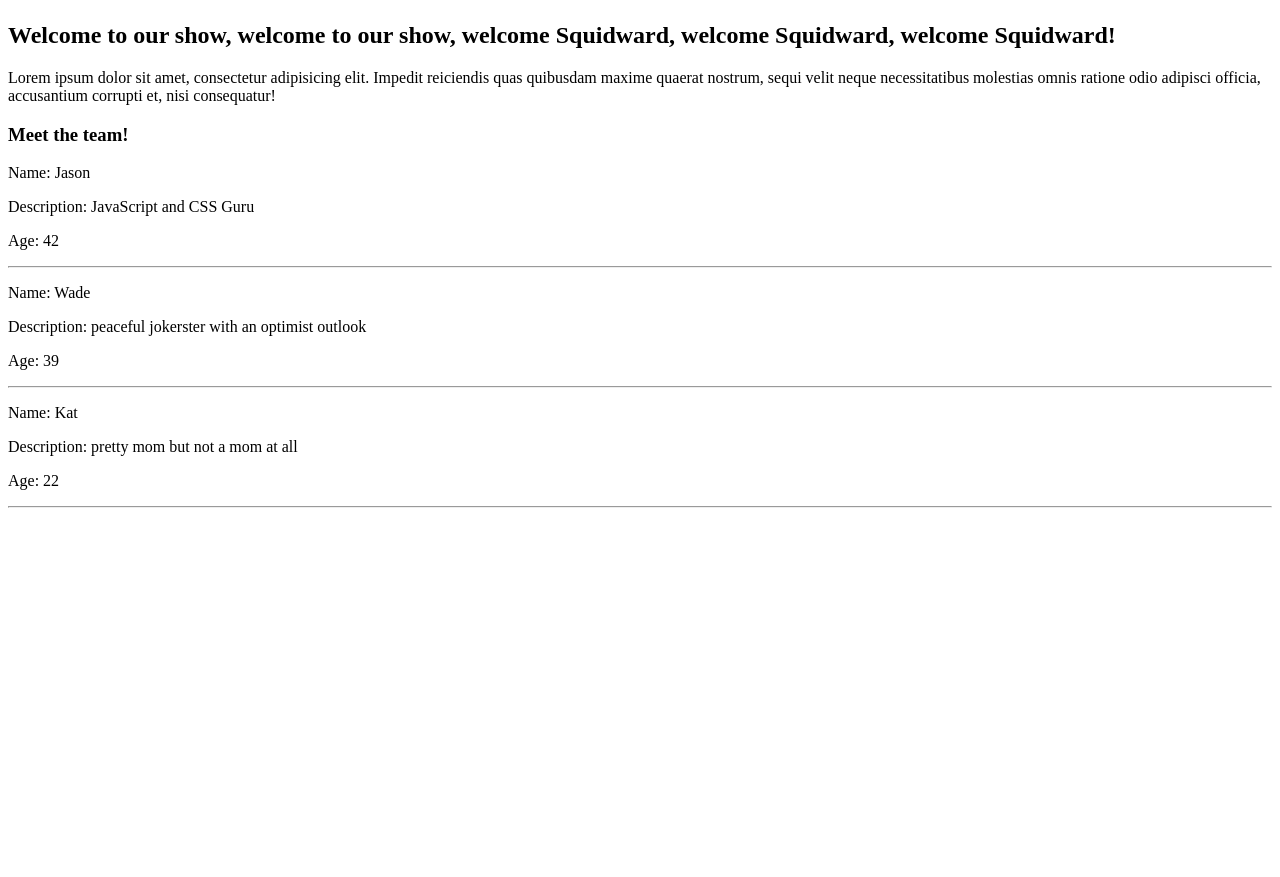
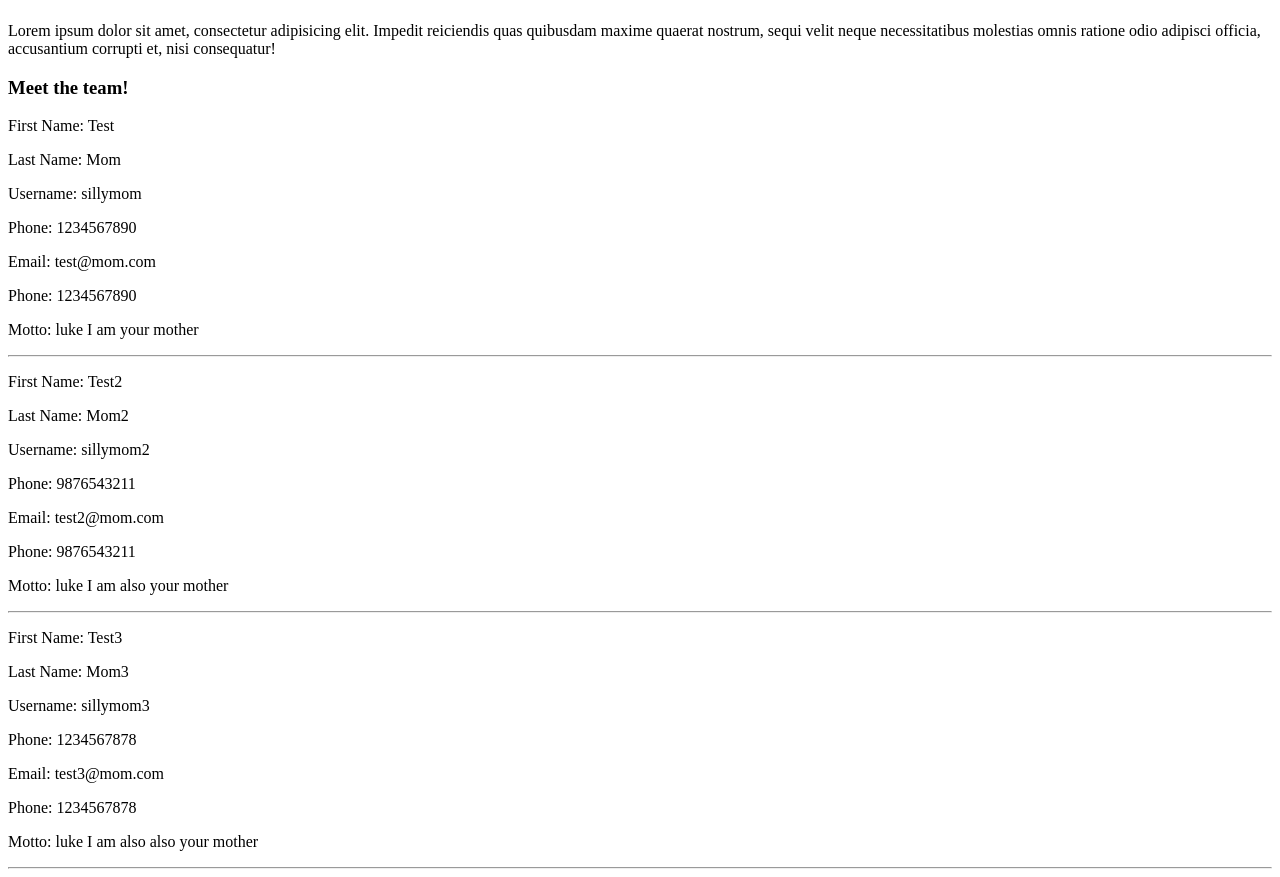
Before and after one commit to jasonspiller/unit-4-we-did-it-7, a Django app: page / in a window 1280 px wide. Shown: the part 58-935 px from the top of the page. Before the commit the page ends 566 px from the top, so only its background shows below. Run offline with Django 3.2, Linux system fonts and the light colour scheme.

Commit message:
added logos into static folder and edited the dummy data

```diff
--- a/wedidit7/main_app/templates/index.html
+++ b/wedidit7/main_app/templates/index.html
@@ -9,19 +9,18 @@
 		<h1>Hello World!</h1>
 	</header>
 	<section>
-		<h2>Welcome to our show, welcome to our show, welcome Squidward, welcome Squidward, welcome Squidward!</h2>
 		<p>Lorem ipsum dolor sit amet, consectetur adipisicing elit. Impedit reiciendis quas quibusdam maxime quaerat nostrum, sequi velit neque necessitatibus molestias omnis ratione odio adipisci officia, accusantium corrupti et, nisi consequatur!</p>
 	</section>
 	<section>
 		<h3>Meet the team!</h3>
-		{% for team in members %}
-				<p>Name: {{ team.name }}</p>
-	    		<p>Description: {{ team.description }}</p>
-			{% if team.age > 0 %}
-	    		<p>Age: {{ team.age }}</p>
-			{% else %}
-	    		<p>Age: Kitten</p>
-			{% endif %}
+		{% for user in users %}
+				<p>First Name: {{ user.first_name }}</p>
+				<p>Last Name: {{ user.last_name }}</p>
+	    		<p>Username: {{ user.username }}</p>
+	    		<p>Phone: {{ user.phone }}</p>
+	    		<p>Email: {{ user.email }}</p>
+	    		<p>Phone: {{ user.phone }}</p>
+	    		<p>Motto: {{ user.motto }}</p>
 			<hr>
 		{% endfor %}
 	</section>
--- a/wedidit7/main_app/views.py
+++ b/wedidit7/main_app/views.py
@@ -4,17 +4,20 @@ from django.http import HttpResponse
 # Create your views here.
 
 def index(request):
-	return render(request, 'index.html', {'members': members})
+	return render(request, 'index.html', {'users': users})
 
-class Team:
-	def __init__(self, name, gender, description, age):
-		self.name = name
-		self.gender = gender
-		self.description = description
-		self.age = age
+class User:
+	def __init__(self, first_name, last_name, phone, email, username, password, motto):
+		self.first_name = first_name
+		self.last_name = last_name
+		self.phone = phone
+		self.email = email
+		self.username = username
+		self.password = password
+		self.motto = motto
 
-members = [
-	Team('Jason', 'male', 'JavaScript and CSS Guru', 42),
-	Team('Wade', 'male', 'peaceful jokerster with an optimist outlook', 39),
-	Team('Kat', 'female', 'pretty mom but not a mom at all', 22)
+users = [
+	User('Test', 'Mom', 1234567890, 'test@mom.com', 'sillymom', 'mom123', 'luke I am your mother'),
+	User('Test2', 'Mom2', 9876543211, 'test2@mom.com', 'sillymom2', 'mom123', 'luke I am also your mother'),
+	User('Test3', 'Mom3', 1234567878, 'test3@mom.com', 'sillymom3', 'mom123', 'luke I am also also your mother')
 ]
```
